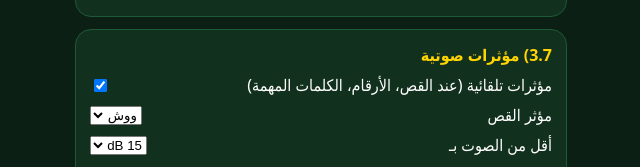
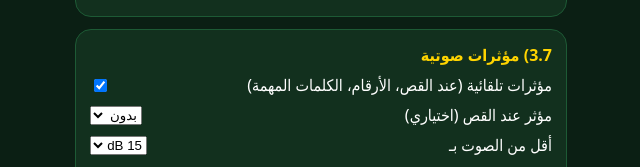
Before and after one commit to workbykomsan-lang/lc-x7k2m9, a plain HTML site: page index.html in a window 1280 px wide. Shown: the part 1074-1241 px from the top of the page, without its empty margins (319-959 px from the left). Drawn offline with Linux system fonts and the light colour scheme; a web font is replaced by a local one.

Commit message:
Update index.html

```diff
--- a/index.html
+++ b/index.html
@@ -29,7 +29,7 @@ video,canvas{width:100%;border-radius:12px;background:#000}.msg{color:#9fd;font-
 <button class="sec" id="tpv" type="button">شوف الحركة</button><canvas id="pv" width="360" height="360" style="width:100%;border-radius:12px;background:#0B3D1E;margin-top:8px"></canvas></div>
 <div class="card"><div class="step">3.7) مؤثرات صوتية</div>
 <label>مؤثرات تلقائية (عند القص، الأرقام، الكلمات المهمة)<input type="checkbox" id="sfxon" checked></label>
-<label>مؤثر القص<select id="sfxcut"><option value="whoosh">ووش</option><option value="pop">بوب</option><option value="click">نقرة</option><option value="none">بدون</option></select></label>
+<label>مؤثر عند القص (اختياري)<select id="sfxcut"><option value="none" selected>بدون</option><option value="whoosh">ووش</option><option value="pop">بوب</option><option value="click">نقرة</option></select></label>
 <label>أقل من الصوت بـ <span></span><select id="duck"><option value="12">12 dB</option><option value="15" selected>15 dB</option><option value="18">18 dB</option></select></label>
 <input id="lq" placeholder="دوّر في المكتبة: ووش / pop / ding ..." style="width:100%;background:#0B1F14;color:#fff;border:1px solid #1d5a35;border-radius:10px;padding:8px;margin:6px 0"><div id="lib" style="max-height:160px;overflow:auto"></div></div>
 <div class="card"><div class="step">3) الاستايل والقص</div><div class="presets" id="presets"></div>
```
